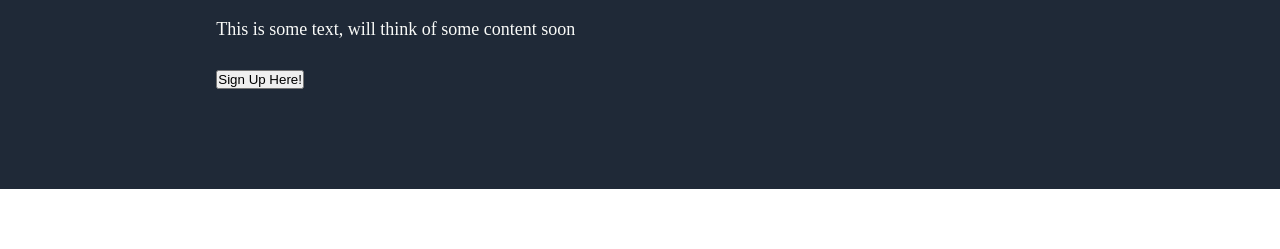
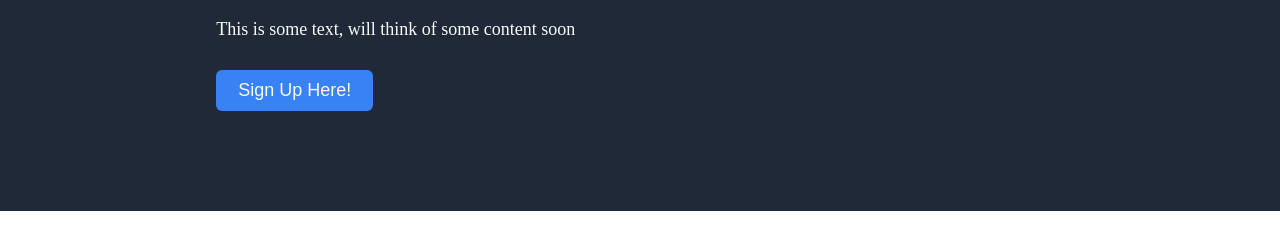
Before and after one commit to Kama95/DigiGen24, a plain HTML site: page index.html in a window 1280 px wide. Shown: the part 167-416 px from the top of the page. Drawn offline with Linux system fonts and the light colour scheme.

Commit message:
Style button change background color,font color add some padding. add some font weight

```diff
--- a/style.css
+++ b/style.css
@@ -49,3 +49,13 @@ p{
     margin-bottom: 30px;
     margin-top: 30px;
 }
+
+button{
+    background-color: var(---Button);
+    padding: 10px 22px;
+    border: none;
+    border-radius: 6px;
+    font-size: 18px;
+    color: var(---txtcolr);
+    font-weight: 200;
+}
```
